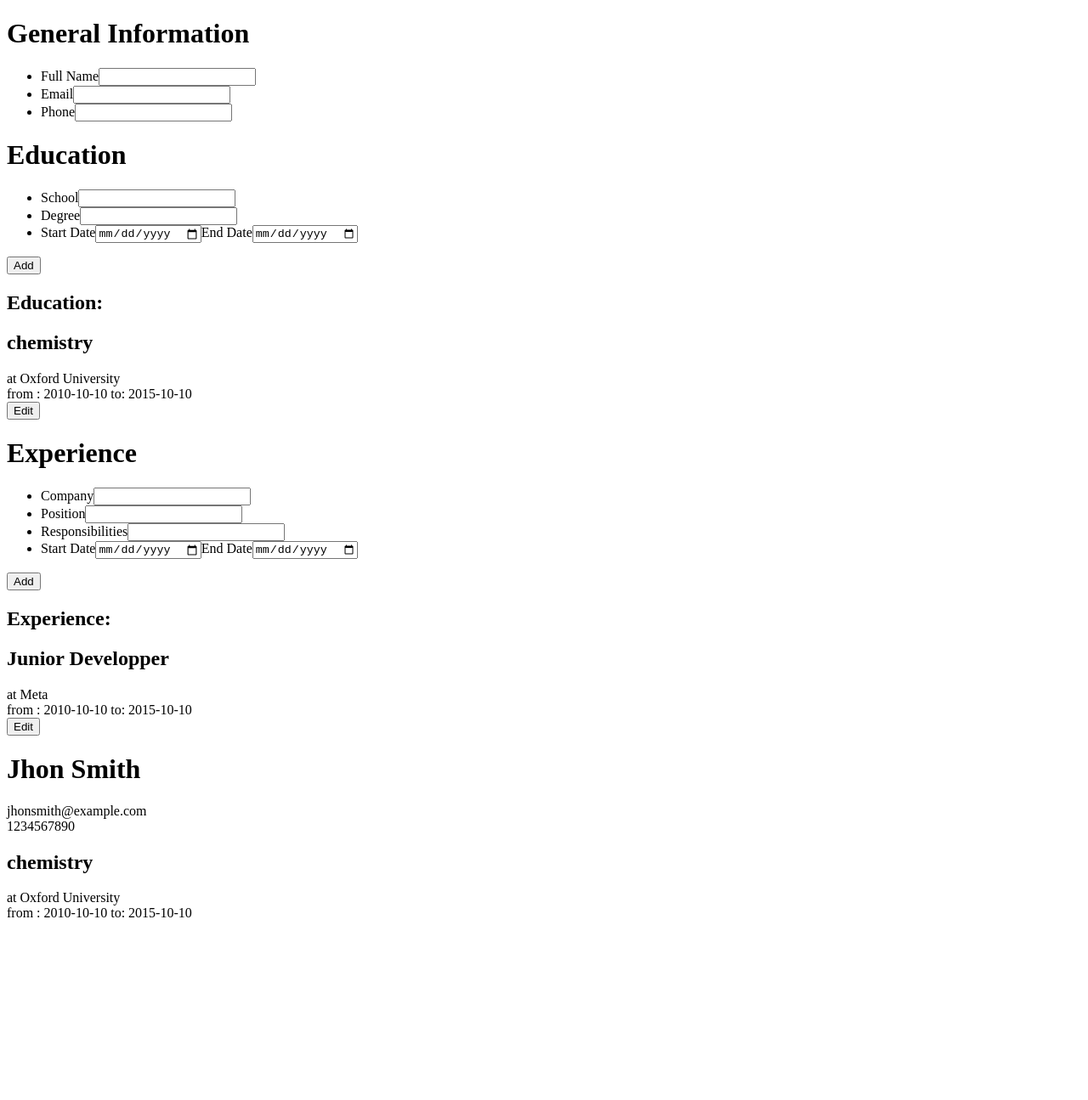
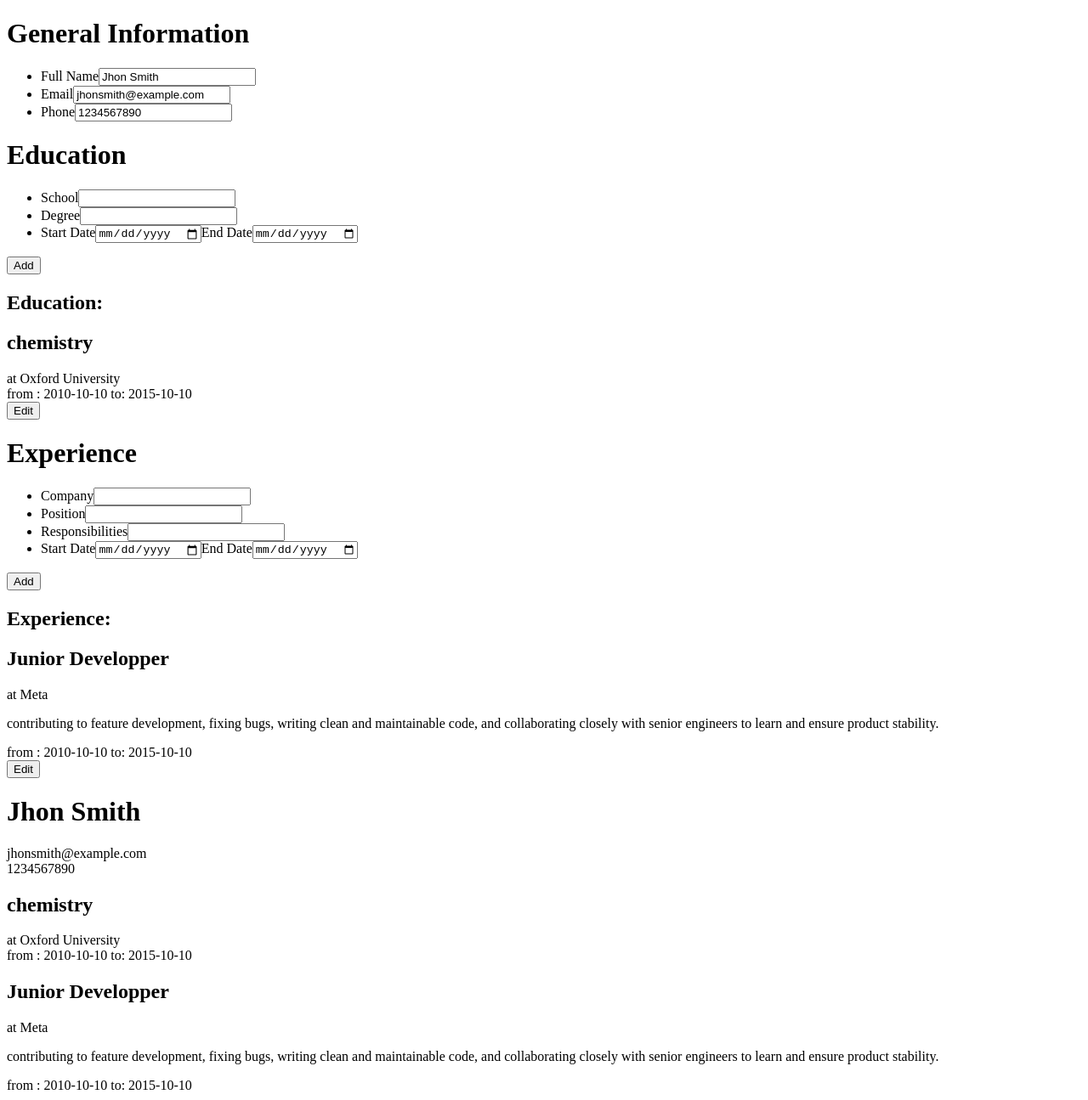
Before and after one commit to Edios44/cv-app, a React (Vite) app: page / in a window 1280 px wide. Shown: the whole page at 85% size. Before the commit the page ends 1092 px from the top, so only its background shows below. Built offline with nearby package versions, Linux system fonts and the light colour scheme.

Commit message:
added experience Cv output

```diff
--- a/src/App.jsx
+++ b/src/App.jsx
@@ -30,7 +30,14 @@ class ExperienceCreator {
 }
 
 //Input Section
-function GeneralInformationForm({ setFullName, setEmail, setPhone }) {
+function GeneralInformationForm({
+  setFullName,
+  setEmail,
+  setPhone,
+  name,
+  email,
+  phone,
+}) {
   return (
     <>
       <form>
@@ -42,6 +49,7 @@ function GeneralInformationForm({ setFullName, setEmail, setPhone }) {
               type="text"
               id="fullName"
               onChange={(e) => setFullName(e.target.value)}
+              defaultValue={name}
             />
           </li>
           <li>
@@ -50,6 +58,7 @@ function GeneralInformationForm({ setFullName, setEmail, setPhone }) {
               type="email"
               id="email"
               onChange={(e) => setEmail(e.target.value)}
+              defaultValue={email}
             />
           </li>
           <li>
@@ -58,6 +67,7 @@ function GeneralInformationForm({ setFullName, setEmail, setPhone }) {
               type="tel"
               id="phone"
               onChange={(e) => setPhone(e.target.value)}
+              defaultValue={phone}
             />
           </li>
         </ul>
@@ -204,6 +214,7 @@ function ExperiencePreview({ experience, editExperience }) {
     <div key={exp.id}>
       <h2>{exp.position}</h2>
       <div>at {exp.company}</div>
+      <p>{exp.responsibilities}</p>
       <div>
         from : {exp.experienceStart} to: {exp.experienceEnd}
       </div>
@@ -238,6 +249,9 @@ function Input({
   setFullName,
   setEmail,
   setPhone,
+  name,
+  email,
+  phone,
   education,
   addEducation,
   editEducation,
@@ -251,6 +265,9 @@ function Input({
         setFullName={setFullName}
         setEmail={setEmail}
         setPhone={setPhone}
+        name={name}
+        email={email}
+        phone={phone}
       />
       <EducationForm addEducation={addEducation} />
       <EducationPreview education={education} editEducation={editEducation} />
@@ -273,7 +290,7 @@ function GeneralInformation({ fullName, email, phone }) {
     </>
   );
 }
-function CVContent({ education }) {
+function CVContent({ education, experience }) {
   const educationItems = education.map((edu) => (
     <>
       <h2>{edu.degree}</h2>
@@ -283,14 +300,29 @@ function CVContent({ education }) {
       </div>
     </>
   ));
-  return <>{educationItems}</>;
+  const experienceItems = experience.map((exp) => (
+    <>
+      <h2>{exp.position}</h2>
+      <div>at {exp.company}</div>
+      <p>{exp.responsibilities}</p>
+      <div>
+        from : {exp.experienceStart} to: {exp.experienceEnd}
+      </div>
+    </>
+  ));
+  return (
+    <>
+      {educationItems}
+      {experienceItems}
+    </>
+  );
 }
 
-function Output({ fullName, email, phone, education }) {
+function Output({ fullName, email, phone, education, experience }) {
   return (
     <>
       <GeneralInformation fullName={fullName} email={email} phone={phone} />
-      <CVContent education={education} />
+      <CVContent education={education} experience={experience} />
     </>
   );
 }
@@ -382,6 +414,9 @@ function App() {
         setFullName={setFullName}
         setEmail={setEmail}
         setPhone={setPhone}
+        name={fullName}
+        email={email}
+        phone={phone}
         education={education}
         addEducation={addEducation}
         editEducation={editEducation}
@@ -394,6 +429,7 @@ function App() {
         email={email}
         phone={phone}
         education={education}
+        experience={experience}
       />
     </>
   );
```
